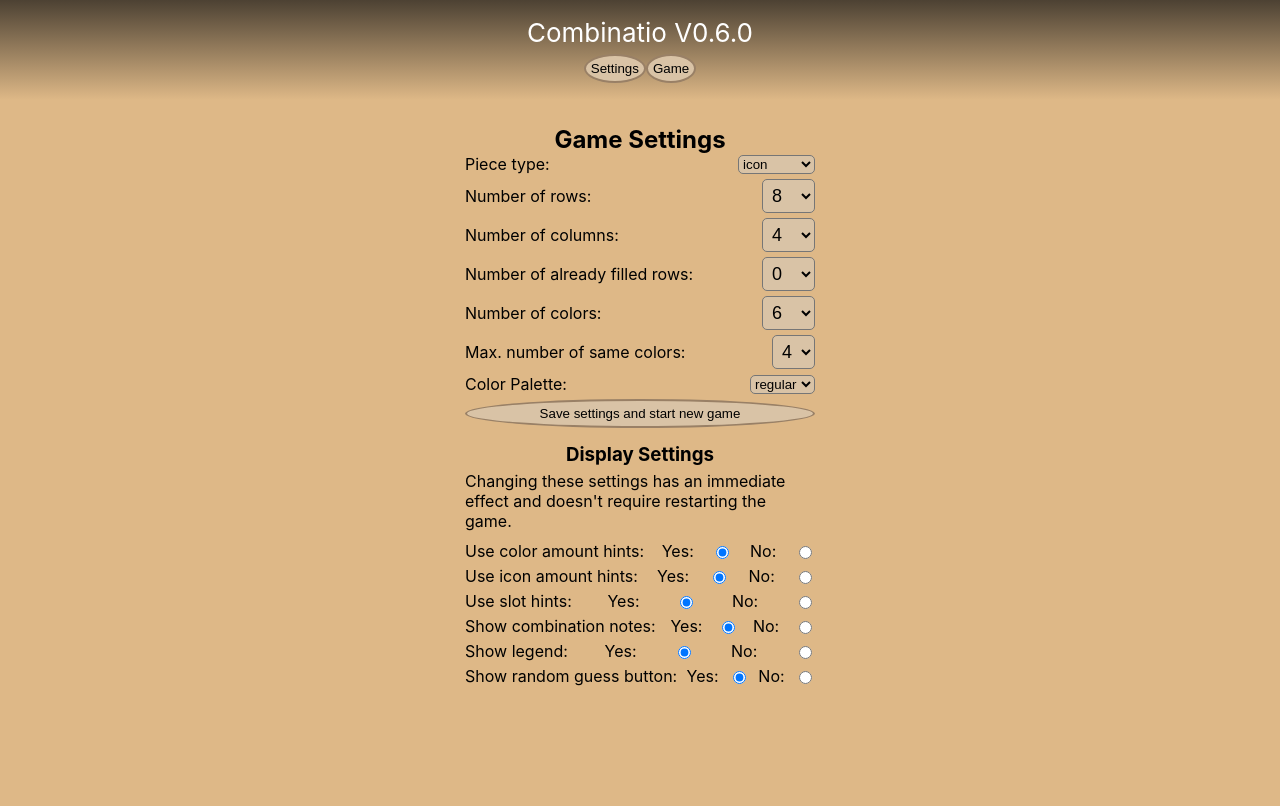
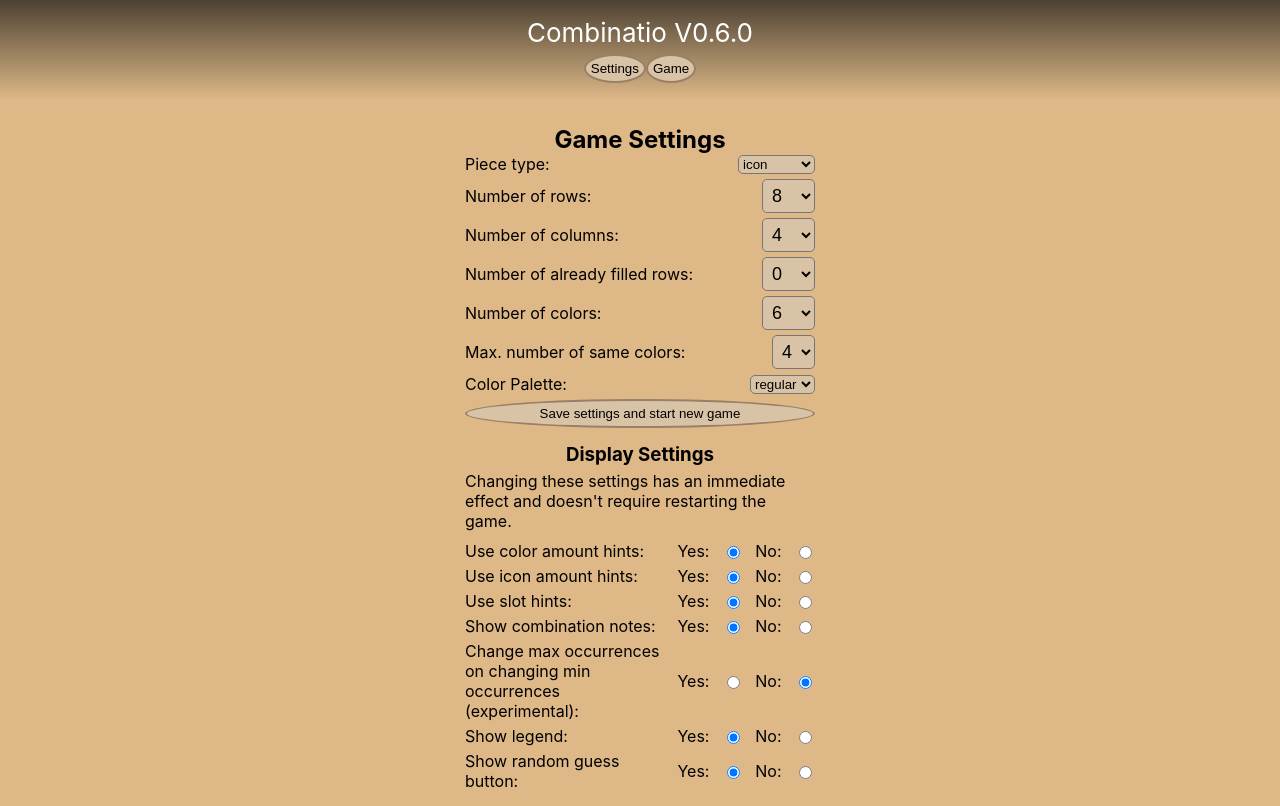
Before and after one commit to Radivis/combinatio, a React (Create React App) app: page / in a window 1280 px wide. Both pictures are taken after a click on the button "Settings". Built offline with nearby package versions, Linux system fonts and the light colour scheme.

Commit message:
Added displaySetting "changeMaxOccurrencesOnChangingMinOccurrences"

```diff
--- a/src/components/Settings/BooleanSetting.tsx
+++ b/src/components/Settings/BooleanSetting.tsx
@@ -14,7 +14,7 @@ const BooleanSetting = (props: booleanSettingProps) => {
 
 return (
     <div className="settings-row">
-        <label htmlFor="areSlotHintsActive">{`${settingLabel}: `}</label>
+        <label className="boolean-settings-label" htmlFor={settingName}>{`${settingLabel}: `}</label>
         Yes: <input
             name={settingName}
             type="radio"
--- a/src/components/Settings/Settings.css
+++ b/src/components/Settings/Settings.css
@@ -1,3 +1,8 @@
+.boolean-settings-label {
+    text-align: left;
+    width: 200px;
+}
+
 .settings-table {
     display: flex;
     flex-direction: column;
--- a/src/components/Settings/Settings.tsx
+++ b/src/components/Settings/Settings.tsx
@@ -27,6 +27,16 @@ const Settings = (props: settingsProps) => {
 
     const [areCombinationNotesActive, setAreCombinationNotesActive] = useGameStore((state) => {
         return [state.displaySettings.areCombinationNotesActive, state.setAreCombinationNotesActive];
+    })
+
+    const [
+        changeMaxOccurrencesOnChangingMinOccurrences,
+        setChangeMaxOccurrencesOnChangingMinOccurrences,
+    ] = useGameStore((state) => {
+        return [
+            state.displaySettings.changeMaxOccurrencesOnChangingMinOccurrences,
+            state.setChangeMaxOccurrencesOnChangingMinOccurrences,
+        ];
     })
     const [isLegendDisplayed, setIsLegendDisplayed] = useGameStore((state) => {
         return [state.displaySettings.isLegendDisplayed, state.setIsLegendDisplayed];
@@ -124,6 +134,12 @@ const Settings = (props: settingsProps) => {
     const onChangeAreCombinationNotesActive = (ev: any) => {
         setAreCombinationNotesActive(ev.target.value === 'true' ? true : false);
     }
+
+    const onChangeChangeMaxOccurrencesOnChangingMinOccurrences = (ev: any) => {
+        setChangeMaxOccurrencesOnChangingMinOccurrences(ev.target.value === 'true' ? true : false);
+    }
+
+
 
     const onChangeIsLegendDisplayed = (ev: any) => {
         setIsLegendDisplayed(ev.target.value === 'true' ? true : false);
@@ -293,6 +309,12 @@ const Settings = (props: settingsProps) => {
                     onChangeHandler={onChangeAreCombinationNotesActive}
                 />
                 <BooleanSetting
+                    setting={changeMaxOccurrencesOnChangingMinOccurrences}
+                    settingName={"changeMaxOccurrencesOnChangingMinOccurrences"}
+                    settingLabel="Change max occurrences on changing min occurrences (experimental)"
+                    onChangeHandler={onChangeChangeMaxOccurrencesOnChangingMinOccurrences}
+                />
+                <BooleanSetting
                     setting={isLegendDisplayed}
                     settingName={"isLegendDisplayed"}
                     settingLabel="Show legend"
--- a/src/interfaces/interfaces.ts
+++ b/src/interfaces/interfaces.ts
@@ -41,6 +41,7 @@ export interface displaySettings {
     areIconAmountHintsActive: boolean,
     areSlotHintsActive: boolean,
     areCombinationNotesActive: boolean,
+    changeMaxOccurrencesOnChangingMinOccurrences: boolean,
     isLegendDisplayed: boolean,
     isRandomGuessButtonDisplayed: boolean,
 }
--- a/src/interfaces/types.ts
+++ b/src/interfaces/types.ts
@@ -54,6 +54,7 @@ export type gameActions = {
     setAreIconAmountHintsActive: (value: boolean) => void,
     setAreSlotHintsActive: (value: boolean) => void,
     setAreCombinationNotesActive: (value: boolean) => void,
+    setChangeMaxOccurrencesOnChangingMinOccurrences: (value: boolean) => void,
     setIsLegendDisplayed: (value: boolean) => void,
     setIsRandomGuessButtonDisplayed: (value: boolean) => void,
     placeColor: ({color, row, column}: {color: Color, row: number, column: number}) => void,
--- a/src/store/actions/setColorMinMax.ts
+++ b/src/store/actions/setColorMinMax.ts
@@ -6,9 +6,11 @@ const setColorMinMax = (set: zustandSetter, get: zustandGetter) =>
     ({colorIndex, min, max}: {colorIndex: number, min?: number, max?: number}) => {
     set((state: gameState) => {
         const { numColors, maxIdenticalColorsInSolution, numColumns } = state.gameSettings;
+        const { changeMaxOccurrencesOnChangingMinOccurrences } = state.displaySettings;
         if (min !== undefined) {
             // How many color occurences are already fixed?
-            const minTotal = state.hints.colorsMinMax.reduce((prev: number,curr: [number, number]): number => {
+            const minTotal = state.hints.colorsMinMax
+                .reduce((prev: number, curr: [number, number]): number => {
                 return prev + curr[0];
             },0);
             // How many slots can still be filled?
@@ -16,6 +18,7 @@ const setColorMinMax = (set: zustandSetter, get: zustandGetter) =>
 
             const step = min - state.hints.colorsMinMax[colorIndex][0];
             state.hints.colorsMinMax[colorIndex][0] = min;
+            if (changeMaxOccurrencesOnChangingMinOccurrences === true) {
                 // decrement the max values of all other colors
                 for (let i = 0; i < numColors; i++) {
                     const prevMax = state.hints.colorsMinMax[i][1];
@@ -29,6 +32,7 @@ const setColorMinMax = (set: zustandSetter, get: zustandGetter) =>
                             newMax >= state.hints.colorsMinMax[i][0]
                             ) {
                             state.hints.colorsMinMax[i][1] -= step;
+                        }
                     }
                 }
             }
--- a/src/store/actions/setIconMinMax.ts
+++ b/src/store/actions/setIconMinMax.ts
@@ -5,7 +5,8 @@ const setIconMinMax = (set: zustandSetter, get: zustandGetter) =>
     ({iconIndex, min, max}: {iconIndex: number, min?: number, max?: number}) => {
     set((state: gameState) => {
         const { numIcons, maxIdenticalIconsInSolution, numColumns } = state.gameSettings;
-        const { iconCollectionNames }= state.game;
+        const { changeMaxOccurrencesOnChangingMinOccurrences } = state.displaySettings;
+        const { iconCollectionNames } = state.game;
         if (min !== undefined) {
             // How many icon occurences are already fixed?
             const minTotal = state.hints.iconsMinMax.reduce((prev: number,curr: [number, number]): number => {
@@ -16,6 +17,7 @@ const setIconMinMax = (set: zustandSetter, get: zustandGetter) =>
 
             const step = min - state.hints.iconsMinMax[iconIndex][0];
             state.hints.iconsMinMax[iconIndex][0] = min;
+            if (changeMaxOccurrencesOnChangingMinOccurrences) {
                 // decrement the max values of all other icons
                 for (let i = 0; i < numIcons; i++) {
                     const prevMax = state.hints.iconsMinMax[i][1];
@@ -29,6 +31,7 @@ const setIconMinMax = (set: zustandSetter, get: zustandGetter) =>
                             newMax >= state.hints.iconsMinMax[i][0]
                             ) {
                             state.hints.iconsMinMax[i][1] -= step;
+                        }
                     }
                 }
             }
--- a/src/store/actions/setPossibleColors.ts
+++ b/src/store/actions/setPossibleColors.ts
@@ -8,6 +8,7 @@ const setPossibleColors = (set: zustandSetter, get: zustandGetter) => (colors: C
         const paletteColors = Colors.deserialize(state.game.paletteColorsDataString);
         const { colorsMinMax } = state.hints;
         const { numColors, maxIdenticalColorsInSolution } = state.gameSettings;
+        const { changeMaxOccurrencesOnChangingMinOccurrences } = state.displaySettings;
 
         // Set the possible colors to the provided Colors instance
         state.hints.possibleSlotColorsDataStrings[columnIndex] = Colors.serialize(colors);
@@ -45,6 +46,7 @@ const setPossibleColors = (set: zustandSetter, get: zustandGetter) => (colors: C
             if (colorMin < numCertainSlots) {
                 colorsMinMax[colorIndex][0] = numCertainSlots;
 
+                if (changeMaxOccurrencesOnChangingMinOccurrences === true) {
                     // decrement the max values of all other colors
 
                     // How many color occurences are already fixed?
@@ -71,6 +73,7 @@ const setPossibleColors = (set: zustandSetter, get: zustandGetter) => (colors: C
                         }
                     }
                 }
+            }
         });
 
     }, false, 'setPossibleColors')
--- a/src/store/actions/setPossibleIcons.ts
+++ b/src/store/actions/setPossibleIcons.ts
@@ -6,6 +6,7 @@ const setPossibleIcons = (set: zustandSetter, get: zustandGetter) => (iconNames:
         const { iconCollectionNames } = state.game;
         const { iconsMinMax } = state.hints;
         const { numIcons, maxIdenticalIconsInSolution } = state.gameSettings;
+        const { changeMaxOccurrencesOnChangingMinOccurrences } = state.displaySettings;
 
         // Set the possible iconNames to the provided iconNames array
         state.hints.possibleSlotIconNames[columnIndex] = iconNames;
@@ -43,6 +44,7 @@ const setPossibleIcons = (set: zustandSetter, get: zustandGetter) => (iconNames:
             if (iconMin < numCertainSlots) {
                 iconsMinMax[iconIndex][0] = numCertainSlots;
 
+                if (changeMaxOccurrencesOnChangingMinOccurrences === true) {
                     // decrement the max values of all other icons
 
                     // How many icons occurences are already fixed?
@@ -69,6 +71,7 @@ const setPossibleIcons = (set: zustandSetter, get: zustandGetter) => (iconNames:
                         }
                     }
                 }
+            }
         });
     }, false, 'setPossibleIcons')
 }
--- a/src/store/gameStore.ts
+++ b/src/store/gameStore.ts
@@ -69,6 +69,11 @@ const useGameStore = create<gameStore>()(
             set((state: gameState) => {
                 state.displaySettings.areCombinationNotesActive = value;
             }, false, 'setAreCombinationNotesActive')
+        },
+        setChangeMaxOccurrencesOnChangingMinOccurrences: (value: boolean) => {
+            set((state: gameState) => {
+                state.displaySettings.changeMaxOccurrencesOnChangingMinOccurrences = value;
+            }, false, 'setChangeMaxOccurrencesOnChangingMinOccurrences')
         },
         setIsLegendDisplayed: (value: boolean) => {
             set((state: gameState) => {
--- a/src/store/initialGameState.ts
+++ b/src/store/initialGameState.ts
@@ -15,6 +15,7 @@ const initialGameState = {
         areCombinationNotesActive: true,
         isLegendDisplayed: true,
         isRandomGuessButtonDisplayed: true,
+        changeMaxOccurrencesOnChangingMinOccurrences: false,
     },
     gameSettings: {
 		numColors: defaultNumColors,
```
Lines whose indentation alone changed are shown as unchanged.
